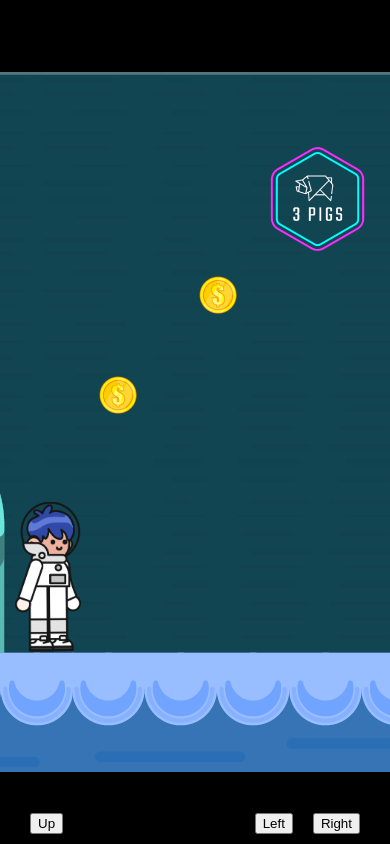
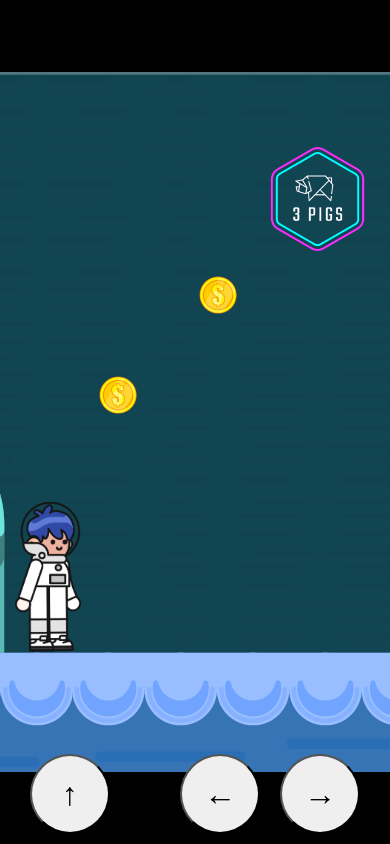
Before and after one commit to nolan595/3Pigs-Basic, a plain HTML site: page game.html in a window 390 px wide. Drawn offline with Linux system fonts and the light colour scheme.

Commit message:
Added changes for mobile

```diff
--- a/game.css
+++ b/game.css
@@ -49,6 +49,10 @@ html {
 
 .game-button {
   margin: 10px;
+  width: 60px; /* Adjust as necessary */
+  height: 60px; /* Adjust as necessary */
+  font-size: 2em;
+  border-radius: 50%; /* Makes the button circular */
 }
 
 #left-button,
@@ -63,5 +67,8 @@ html {
   #right-button,
   #up-button {
     display: block;
+    width: 80px; /* Adjust as necessary */
+    height: 80px; /* Adjust as necessary */
+    border-radius: 50%; /* Makes the button circular */
   }
 }
--- a/game.html
+++ b/game.html
@@ -11,12 +11,12 @@
 
     <div class="button-container">
       <div class="left-container">
-        <button id="up-button" class="game-button">Up</button>
+        <button id="up-button" class="game-button">&uarr;</button>
       </div>
 
       <div class="right-container">
-        <button id="left-button" class="game-button">Left</button>
-        <button id="right-button" class="game-button">Right</button>
+        <button id="left-button" class="game-button">&larr;</button>
+        <button id="right-button" class="game-button">&rarr;</button>
       </div>
     </div>
   </div>
--- a/index.js
+++ b/index.js
@@ -482,6 +482,9 @@ leftButton.addEventListener("touchstart", function () {
 
 leftButton.addEventListener("touchend", function () {
   keys.left.pressed = false;
+  player.currentSprite = player.sprites.stand.left;
+  player.currentCropWidth = player.sprites.stand.cropWidth;
+  player.width = player.sprites.stand.width;
 });
 
 rightButton.addEventListener("touchstart", function () {
@@ -491,6 +494,9 @@ rightButton.addEventListener("touchstart", function () {
 
 rightButton.addEventListener("touchend", function () {
   keys.right.pressed = false;
+  player.currentSprite = player.sprites.stand.right;
+  player.currentCropWidth = player.sprites.stand.cropWidth;
+  player.width = player.sprites.stand.width;
 });
 
 upButton.addEventListener("touchstart", function () {
```
